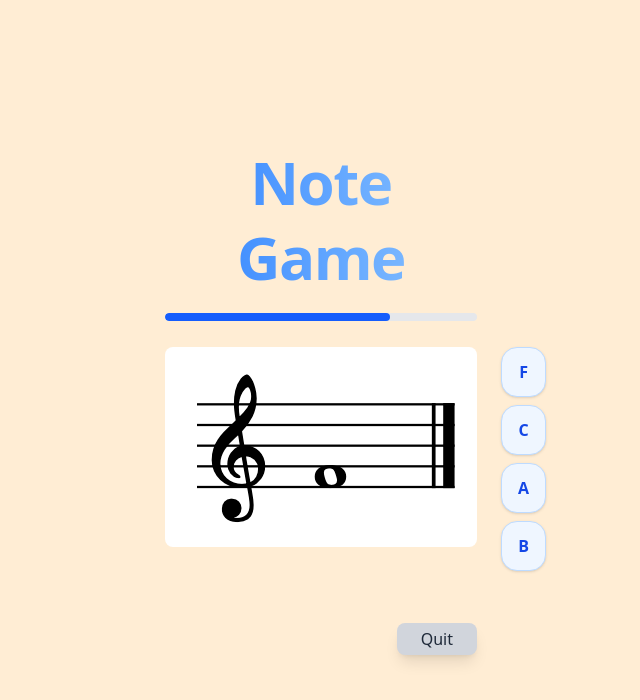
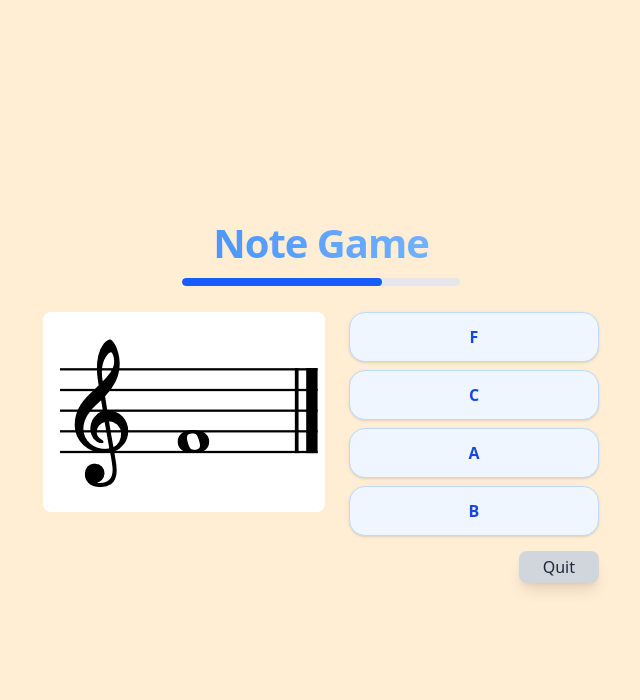
Before and after one commit to ConForza/Note-game, a React (Vite) app: page / in a window 1280 px wide. Both pictures are taken after a click on the button "Start". Shown: the top 700 px of the page, without its empty margins (319-959 px from the left). Built offline with nearby package versions, Linux system fonts and the light colour scheme.

Commit message:
Change landscape dimensions

```diff
--- a/src/App.jsx
+++ b/src/App.jsx
@@ -30,7 +30,7 @@ function App() {
   return (
     <div className={isDarkMode ? "dark" : ""}>
       <div className="h-dvh w-dvw bg-orange-100 dark:bg-neutral-900 text-gray-900 dark:text-neutral-100 flex flex-col items-center justify-center">
-        <div className="w-90 p-6 flex justify-center">
+        <div className="min-w-90 p-6 flex justify-center">
           {route === "quiz" && (
             <QuizPage
               noteSettings={noteSettings}
@@ -43,7 +43,7 @@ function App() {
                 <h1 className="text-4xl sm:text-5xl md:text-6xl font-bold leading-tight tracking-tight bg-gradient-to-r from-blue-500 to-blue-300 text-transparent bg-clip-text mb-8">
                   Note Game
                 </h1>
-                <div className="space-x-4 mb-10">
+                <div className="space-x-4 mt-6 mb-10">
                   <button
                     onClick={() => handleRoute("quiz")}
                     className="bg-blue-500 text-white w-30 py-3 rounded-lg shadow-lg hover:bg-blue-600 dark:bg-blue-600 dark:hover:bg-blue-500 transition"
--- a/src/components/Quiz.jsx
+++ b/src/components/Quiz.jsx
@@ -10,7 +10,8 @@ export default function Quiz({
   onTimeout,
 }) {
   return (
-    <div className="flex flex-col gap-5">
+    <div className="quiz-container flex flex-col gap-5">
+      <div>
         <div>
           <QuestionTimer
             onTimeout={onTimeout}
@@ -19,14 +20,15 @@ export default function Quiz({
             buttonState={buttonState}
           />
         </div>
-      <div className="question-div flex flex-col gap-6">
-        <div className="flex flex-row justify-center h-50 min-w-full bg-white rounded-lg">
+      </div>
+      <div className="question-div flex gap-6">
+        <div className="flex flex-row justify-center h-50 bg-white rounded-lg">
           <img
             className="self-center"
             src={`./${chosenNote.type}-${chosenNote.id}.png`}
           ></img>
         </div>
-        <div>
+        <div className="answers-div">
           <ul className="questions flex flex-col gap-2">
             {answerOptions.map((answer, index) => (
               <Notename
--- a/src/components/RestartBtn.jsx
+++ b/src/components/RestartBtn.jsx
@@ -2,7 +2,7 @@ export default function RestartBtn({ handleRestart, children }) {
   return (
     <button
       onClick={handleRestart}
-      className="bg-gray-300 text-gray-800 px-6 py-1 mt-10 rounded-lg shadow-lg hover:bg-gray-400 dark:bg-neutral-700 dark:hover:bg-neutral-600 dark:text-neutral-100 transition"
+      className="restart-btn bg-gray-300 text-gray-800 px-6 py-1 mt-10 rounded-lg shadow-lg hover:bg-gray-400 dark:bg-neutral-700 dark:hover:bg-neutral-600 dark:text-neutral-100 transition"
     >
       {children}
     </button>
--- a/src/index.css
+++ b/src/index.css
@@ -64,8 +64,34 @@ footer {
   text-align: center;
 }
 
+@media (orientation: portrait) {
+  .question-div {
+    flex-direction: column;
+    gap: 6;
+  }
+}
+
 @media (orientation: landscape) {
   .question-div {
     flex-direction: row;
   }
+
+  .answers-div {
+    min-width: 250px;
+  }
+
+  .restart-btn {
+    margin-top: 3px;
+  }
+
+  progress {
+    margin-left: 25%;
+    margin-right: 25%;
+    width: 50%;
+  }
+
+  h1 {
+    font-size: 40px;
+    margin-bottom: 0;
+  }
 }
```
Lines whose indentation alone changed are shown as unchanged.
